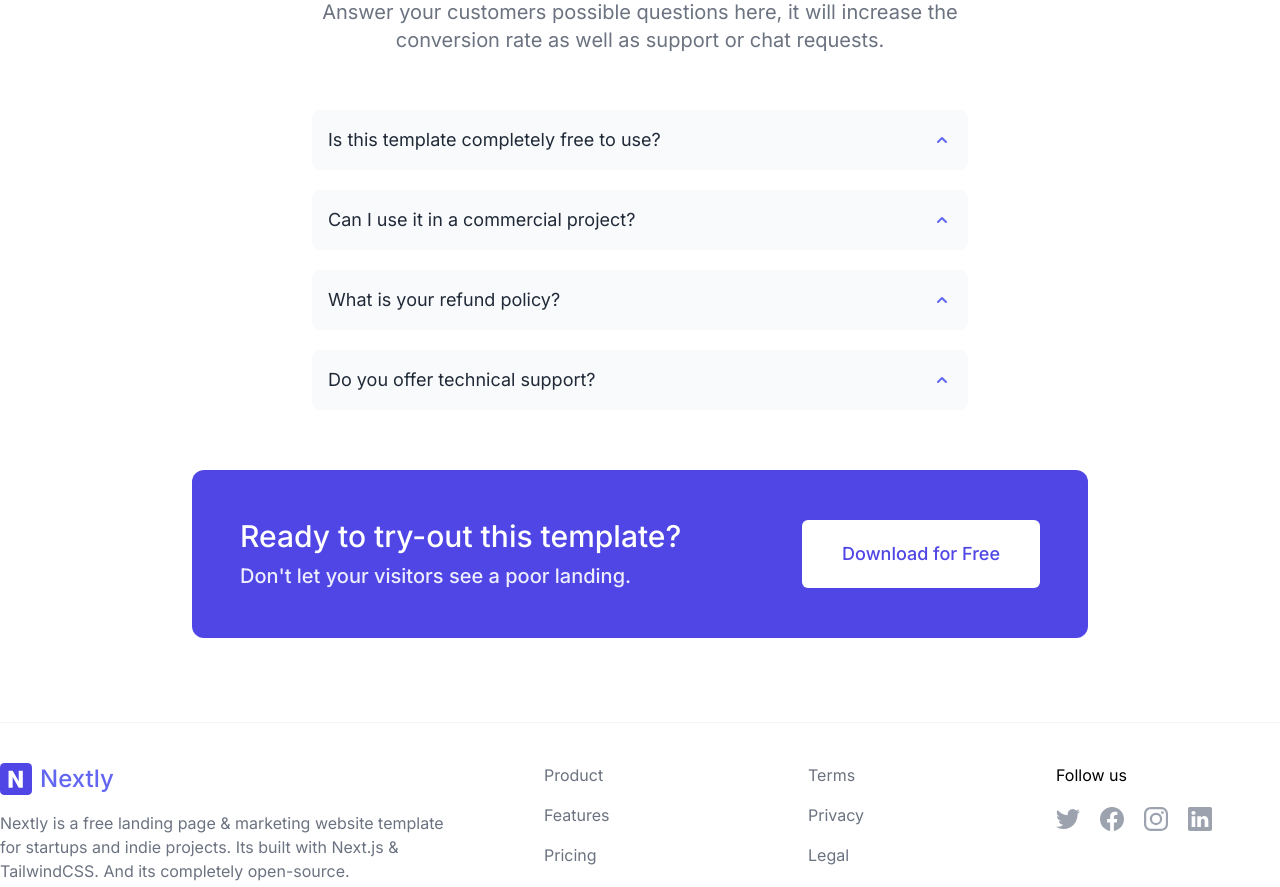
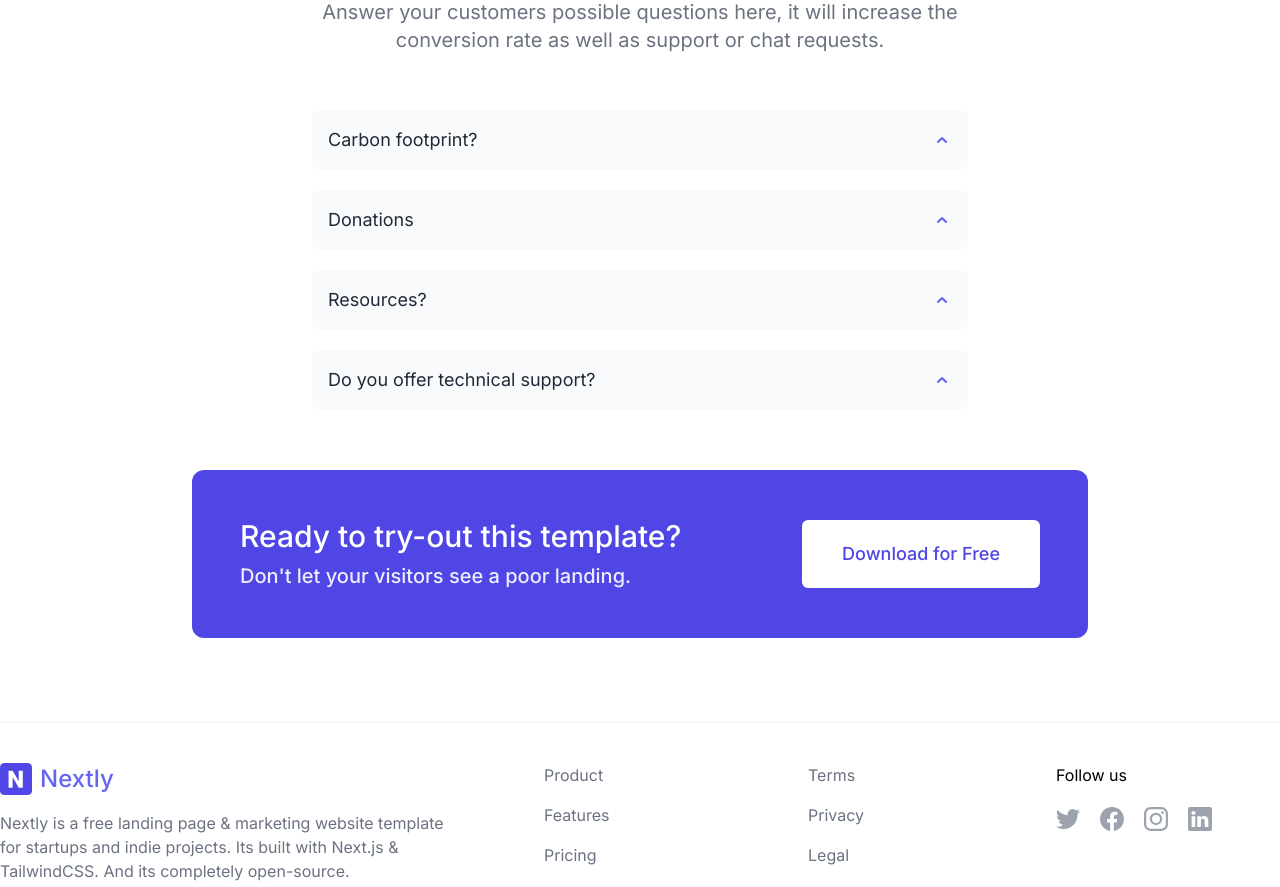
Before and after one commit to edisonmliranzo/coolblocks, a Next.js app: page / in a window 1280 px wide. Shown: the part 4280-5167 px from the top of the page. Built offline with nearby package versions, Linux system fonts and the light colour scheme.

Commit message:
Update faq.js

```diff
--- a/components/faq.js
+++ b/components/faq.js
@@ -35,17 +35,17 @@ export default function Faq() {
 
 const faqdata = [
   {
-    question: "Is this template completely free to use?",
-    answer: "Yes, this template is completely free to use.",
+    question: "Carbon footprint?",
+    answer: "Yes, Offset carbon footprints for Polygon, and buy extra credits to become carbon negative.",
   },
   {
-    question: "Can I use it in a commercial project?",
-    answer: "Yes, this you can.",
+    question: "Donations",
+    answer: "Make donations easy for NGOs that fight climate change.",
   },
   {
-    question: "What is your refund policy? ",
+    question: "Resources? ",
     answer:
-      "If you're unhappy with your purchase for any reason, email us within 90 days and we'll refund you in full, no questions asked.",
+      "Provide resources for ecosystem partners who want to offset their carbon footprint.",
   },
   {
     question: "Do you offer technical support? ",
```
